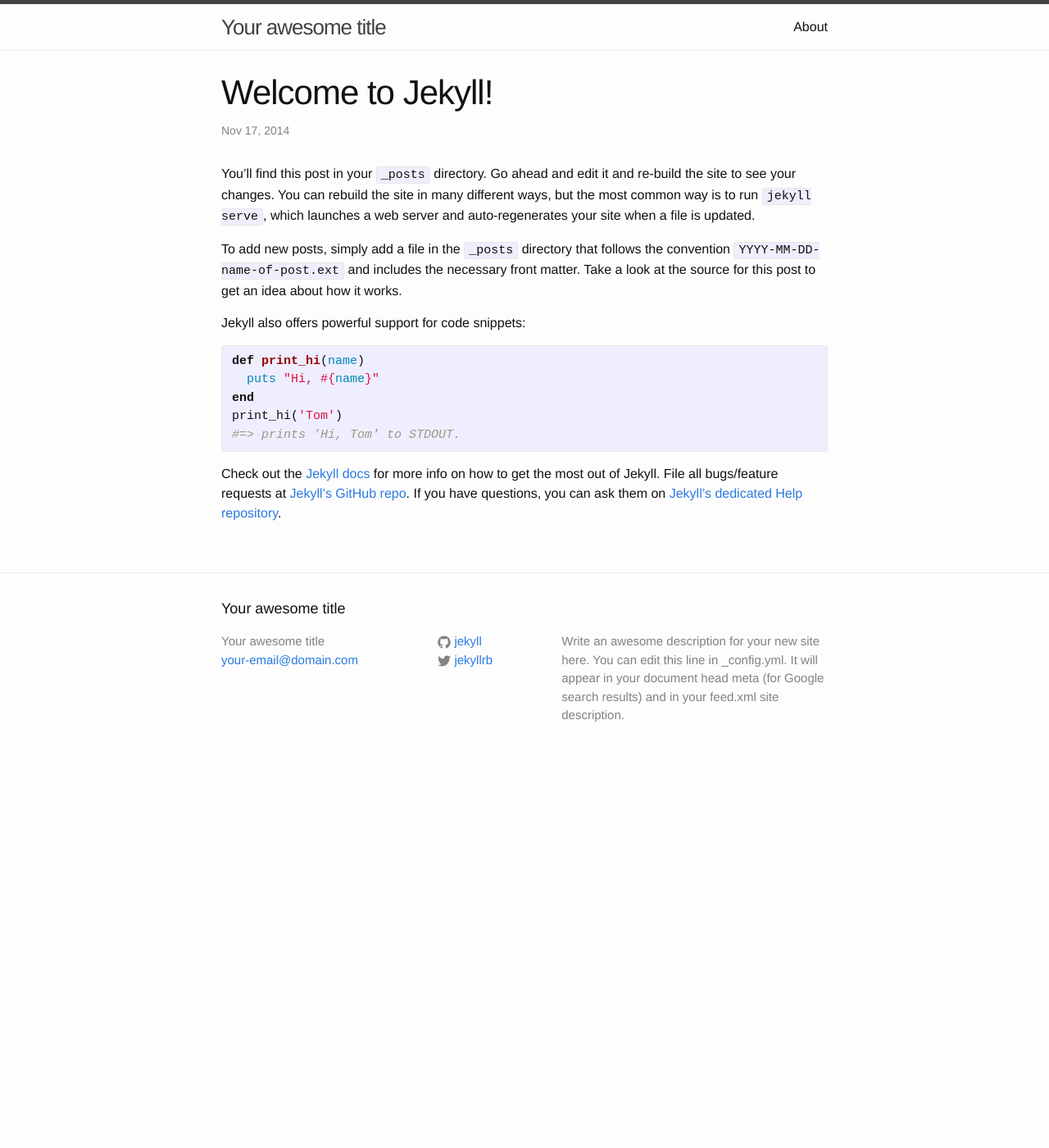
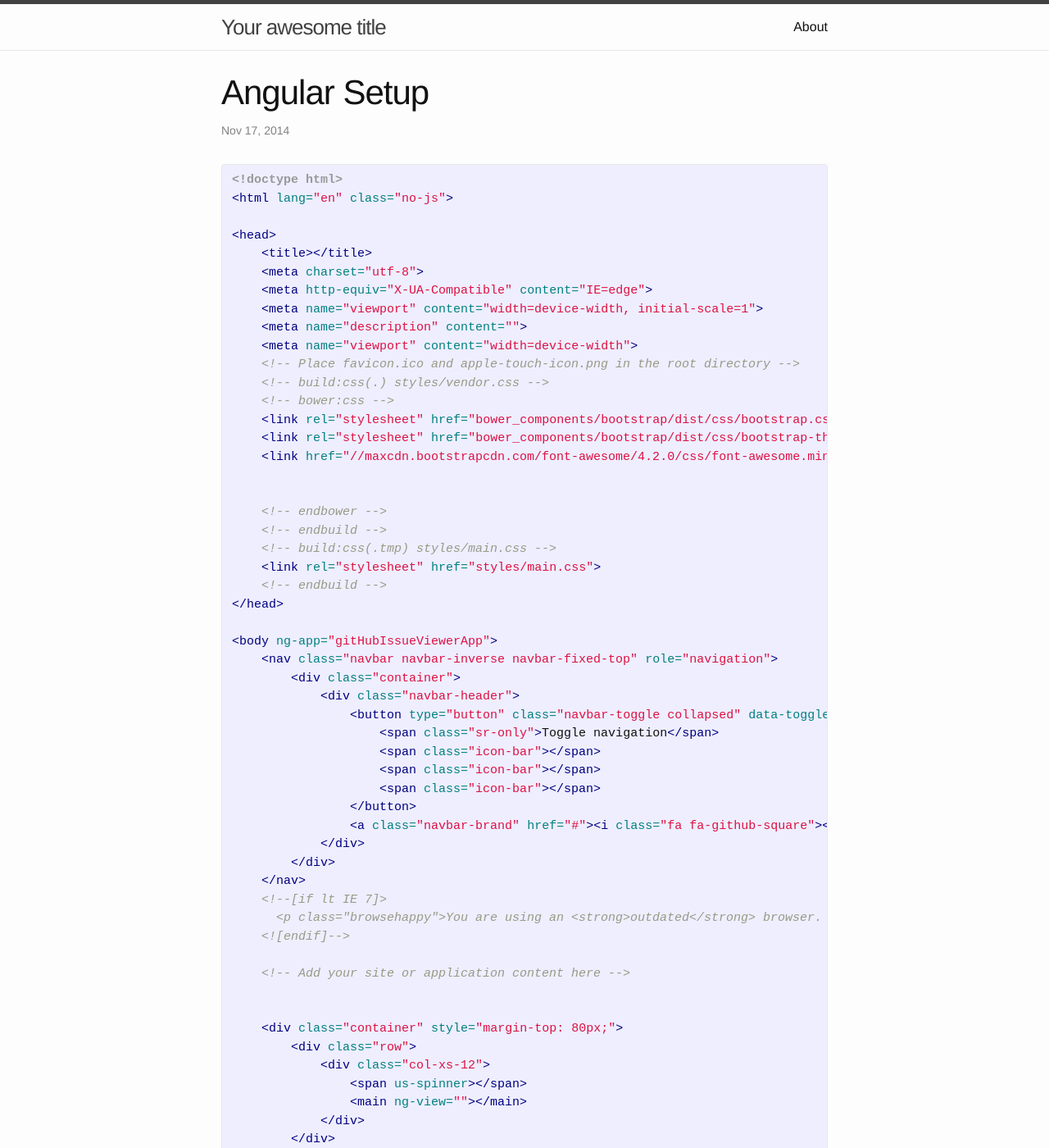
Before and after one commit to smykes/smykes.github.io, a Jekyll site: the page built from _posts/2014-11-17-jekyll.markdown, in a window 1280 px wide and 1400 px high. Shown: the whole window at 82% size. Built offline with Jekyll 4.4.1, drawn with Linux system fonts in a browser that asks for light colours; some of the changed text lies outside the part shown.

Commit message:
Testing with code.

```diff
--- a/_posts/2014-11-17-jekyll.markdown
+++ b/_posts/2014-11-17-jekyll.markdown
@@ -1,25 +1,100 @@
 ---
 layout: post
-title:  "Welcome to Jekyll!"
+title:  "Angular Setup"
 date:   2014-11-17 15:12:18
-categories: jekyll update
+categories: angular js
 ---
-You’ll find this post in your `_posts` directory. Go ahead and edit it and re-build the site to see your changes. You can rebuild the site in many different ways, but the most common way is to run `jekyll serve`, which launches a web server and auto-regenerates your site when a file is updated.
 
-To add new posts, simply add a file in the `_posts` directory that follows the convention `YYYY-MM-DD-name-of-post.ext` and includes the necessary front matter. Take a look at the source for this post to get an idea about how it works.
 
-Jekyll also offers powerful support for code snippets:
+{% highlight html %}
+<!doctype html>
+<html lang="en" class="no-js">
 
-{% highlight ruby %}
-def print_hi(name)
-  puts "Hi, #{name}"
-end
-print_hi('Tom')
-#=> prints 'Hi, Tom' to STDOUT.
+<head>
+    <title></title>
+    <meta charset="utf-8">
+    <meta http-equiv="X-UA-Compatible" content="IE=edge">
+    <meta name="viewport" content="width=device-width, initial-scale=1">
+    <meta name="description" content="">
+    <meta name="viewport" content="width=device-width">
+    <!-- Place favicon.ico and apple-touch-icon.png in the root directory -->
+    <!-- build:css(.) styles/vendor.css -->
+    <!-- bower:css -->
+    <link rel="stylesheet" href="bower_components/bootstrap/dist/css/bootstrap.css">
+    <link rel="stylesheet" href="bower_components/bootstrap/dist/css/bootstrap-theme.min.css">
+    <link href="//maxcdn.bootstrapcdn.com/font-awesome/4.2.0/css/font-awesome.min.css" rel="stylesheet">
+
+
+    <!-- endbower -->
+    <!-- endbuild -->
+    <!-- build:css(.tmp) styles/main.css -->
+    <link rel="stylesheet" href="styles/main.css">
+    <!-- endbuild -->
+</head>
+
+<body ng-app="gitHubIssueViewerApp">
+    <nav class="navbar navbar-inverse navbar-fixed-top" role="navigation">
+        <div class="container">
+            <div class="navbar-header">
+                <button type="button" class="navbar-toggle collapsed" data-toggle="collapse" data-target="#navbar" aria-expanded="false" aria-controls="navbar">
+                    <span class="sr-only">Toggle navigation</span>
+                    <span class="icon-bar"></span>
+                    <span class="icon-bar"></span>
+                    <span class="icon-bar"></span>
+                </button>
+                <a class="navbar-brand" href="#"><i class="fa fa-github-square"></i> NodeJS Issue Viewer</a>
+            </div>
+        </div>
+    </nav>
+    <!--[if lt IE 7]>
+      <p class="browsehappy">You are using an <strong>outdated</strong> browser. Please <a href="http://browsehappy.com/">upgrade your browser</a> to improve your experience.</p>
+    <![endif]-->
+
+    <!-- Add your site or application content here -->
+
+
+    <div class="container" style="margin-top: 80px;">
+        <div class="row">
+            <div class="col-xs-12">
+                <span us-spinner></span>
+                <main ng-view=""></main>
+            </div>
+        </div>
+    </div>
+
+    <!-- build:js(.) scripts/oldieshim.js -->
+    <!--[if lt IE 9]>
+    <script src="bower_components/es5-shim/es5-shim.js"></script>
+    <script src="bower_components/json3/lib/json3.js"></script>
+    <![endif]-->
+    <!-- endbuild -->
+
+    <!-- build:js(.) scripts/vendor.js -->
+    <!-- bower:js -->
+    <script src="bower_components/jquery/dist/jquery.js"></script>
+    <script src="bower_components/angular/angular.js"></script>
+    <script src="bower_components/bootstrap/dist/js/bootstrap.js"></script>
+    <script src="bower_components/angular-resource/angular-resource.js"></script>
+    <script src="bower_components/angular-sanitize/angular-sanitize.js"></script>
+    <script src="bower_components/angular-route/angular-route.js"></script>
+    <script src="/bower_components/showdown/compressed/showdown.js"></script>
+    <script src="/bower_components/angular-markdown-filter/markdown.js"></script>
+
+    <!-- endbower -->
+    <!-- endbuild -->
+
+    <!-- build:js({.tmp,app}) scripts/scripts.js -->
+    <script src="scripts/app.js"></script>
+    <script src="scripts/controllers/issues.js"></script>
+    <script src="scripts/controllers/user.js"></script>
+    <script src="scripts/controllers/issue.js"></script>
+    <script src="scripts/controllers/page.js"></script>
+
+
+
+    <!-- endbuild -->
+</body>
+
+</html>
+
 {% endhighlight %}
-
-Check out the [Jekyll docs][jekyll] for more info on how to get the most out of Jekyll. File all bugs/feature requests at [Jekyll’s GitHub repo][jekyll-gh]. If you have questions, you can ask them on [Jekyll’s dedicated Help repository][jekyll-help].
-
-[jekyll]:      http://jekyllrb.com
-[jekyll-gh]:   https://github.com/jekyll/jekyll
-[jekyll-help]: https://github.com/jekyll/jekyll-help
```
